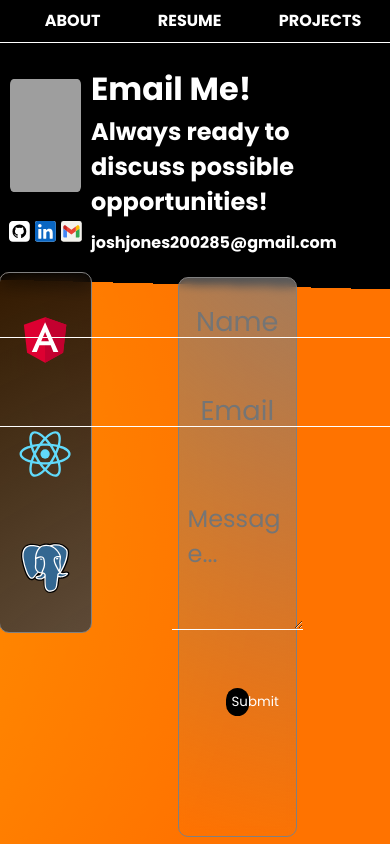
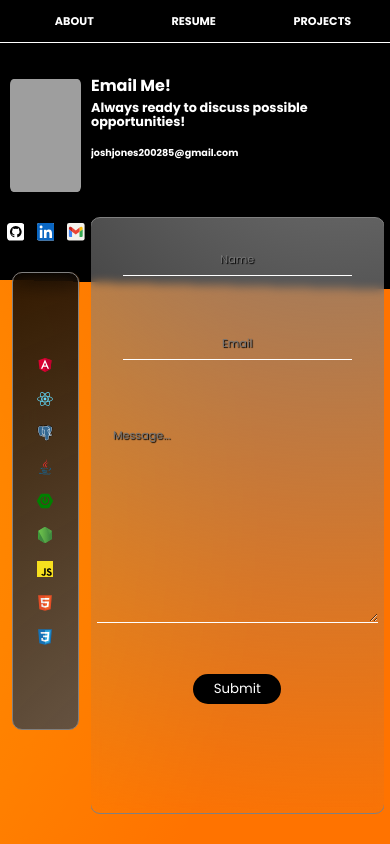
Before and after one commit to joshjones49/portfolio, a React (Vite) app: page /contact in a window 390 px wide. Built offline with nearby package versions, Linux system fonts and the light colour scheme; grey boxes are pictures that could not be loaded; a web font is replaced by a local one.

Commit message:
responsive design for mobile completed, will start laptop design next

```diff
--- a/src/components/Info/Info.css
+++ b/src/components/Info/Info.css
@@ -51,19 +51,20 @@
     overflow-y: auto;
     background: radial-gradient(circle at 300px 700px, rgba(128, 128, 128, 0.9), rgba(0, 0, 0, 0.8));
     backdrop-filter: blur(10px);
+    overflow: auto;
 }
 
 .skill-item {
-    display: flex;
-    flex-direction: column;
-    align-items: center;
-    gap: 5px;
     margin: 9px;
     width: 6rem;
     height: 6rem;
 }
 
-@media (max-width: 768px) {
+.info > .download-btn {
+    display: none;
+}
+
+@media (max-width: 450px) {
 .info {
         height: 95%;
         width: 20%;
@@ -71,7 +72,7 @@
         display: flex;
         flex-direction: column;
         align-items: center;
-        padding-top: 2em;
+        padding-top: em;
         z-index: 10;
     }
 
@@ -87,37 +88,36 @@
         margin-top: .3em;
         display: flex;
         align-items: center;
-        justify-content: space-around;
+        justify-content: space-between;
     }
 
     .social {
-        font-size: 1.3rem;
+        font-size: 1.1rem;
         transition: .2s ease-in-out;
         color: white;
     }
 
     .skills {
-        width: 90%;
-        display: flex;
-        flex-wrap: wrap;
-        align-items: center;
-        justify-content: center;
-        border: 1px solid gray;
-        border-radius: 10px;
-        height: 45%;
-        padding: 10px;
-        overflow-y: auto;
-        background: radial-gradient(circle at 300px 700px, rgba(128, 128, 128, 0.9), rgba(0, 0, 0, 0.8));
-        backdrop-filter: blur(10px);
+        width: 80%;
+        height: 60%;
+        padding: .1rem;
+        flex-direction: column;
+        overflow: auto;
     }
 
-    .skill-item {
+    .skill-item{
+        height: 1rem;
+        width: 2rem;
+    }
+
+    .info > .download-btn {
         display: flex;
-        flex-direction: column;
+        width: 100%;
+        font-size: .5rem;
         align-items: center;
-        gap: 5px;
-        margin: 9px;
-        width: 6rem;
-        height: 6rem;
+        margin-left: 2px;
+        animation: fadeIn;
+        animation-duration: .2s;
+        animation-timing-function: ease-in-out;
     }
 }
--- a/src/components/Info/Info.jsx
+++ b/src/components/Info/Info.jsx
@@ -1,13 +1,13 @@
 import './Info.css'
 
-import { Link } from 'react-router-dom'
+import { Link, useLocation } from 'react-router-dom'
 
 import { GithubSquare } from '../SVGs/githubsvg';
 import { GmailLight } from '../SVGs/gmailsvg';
 import { Linkedin } from '../SVGs/linkedinsvg';
 
-import getTechIcon from '../../pages/Projects/getTechIcons';
-import { iconMap } from '../../pages/Projects/getTechIcons';
+import resumePDF from '../../assets/SD_Joshua_Jones3.pdf'
+import { IoMdDownload } from 'react-icons/io';
 
 import { FileTypeAngular } from '../../components/SVGs/angular'
 import { ReactIcon } from '../../components/SVGs/react'
@@ -20,6 +20,16 @@ import { Html5 } from '../../components/SVGs/html'
 import { Css3 } from '../../components/SVGs/css'
 
 const Info = () => {
+
+  const location = useLocation()
+
+  const pages = [
+    { path: '/', label: 'ABOUT' },
+    { path: '/resume', label: 'RESUME' },
+    { path: '/projects', label: 'PROJECTS' },
+    { path: '/contact', label: 'CONTACT' }
+  ]
+
   return (
     <div className='info'>
       <img src="https://avatars.githubusercontent.com/u/143196112?s=400&u=327e8df978240c5aa3419d86cd61e4d70dc6f769&v=4" alt='IMG'  className="photo" />
@@ -50,6 +60,15 @@ const Info = () => {
           <Css3 className='skill-item' />
         </div>
 
+        {location.pathname === '/resume' && (
+          <div className="download-btn">
+            <IoMdDownload />
+            <a href={resumePDF} download="Joshua_Jones.pdf">
+              Download
+            </a>
+          </div>
+        )}
+
     </div>
   )
 }
--- a/src/components/Navbar/Navbar.css
+++ b/src/components/Navbar/Navbar.css
@@ -48,5 +48,10 @@
         justify-content: space-around;
         width: 100%;
         height: 100%;
+        border: none;
+    }
+
+    .link-ctn > .link > h1 {
+        font-size: .7rem;
     }
 }
--- a/src/index.css
+++ b/src/index.css
@@ -120,9 +120,9 @@ html, body{
     animation-timing-function: ease-in-out;
     background-color: transparent;
     z-index: 10;
-    /* border: 1px solid white; */
     width: 75%;
     height: 100%;
+    overflow: auto;
 }
 
 .routes-div{
--- a/src/pages/Contact/Contact.css
+++ b/src/pages/Contact/Contact.css
@@ -5,7 +5,6 @@ form{
     flex-direction: column;
     justify-content: space-around;
     align-items: center;
-    border: none;
     backdrop-filter: blur(5px);
     border-radius: 10px;
     background: radial-gradient(circle at 250px -200px, gray, transparent);
@@ -22,6 +21,7 @@ form>input{
     color: white;
     font-size: 1.7rem;
     font-family: Poppins;
+    text-shadow: 1px 1px 1px black;
 }
 form>textarea{
     background-color: transparent;
@@ -35,6 +35,7 @@ form>textarea{
     border-bottom: 1px solid white;
     padding: 1rem;
     font-family: Poppins;
+    text-shadow: 1px 1px 1px black;
 }
 form>button{
     background-color: black;
@@ -59,6 +60,7 @@ form>button:hover{
     flex-direction: column;
     justify-content: space-around;
     align-items: center;
+    overflow: auto;
 }
 
 .contact-header{
@@ -70,3 +72,62 @@ form>button:hover{
     margin-top: -20px;
     margin-bottom: -10px;
 }
+
+@media (max-width: 450px) {
+    form {
+        height: 75%;
+        width: 100%;
+    }
+
+    form>input {
+        height: 5%;
+        min-width: 20%;
+        max-width: fit-content;
+        text-align: center;
+        background-color: transparent;
+        border: none;
+        border-bottom: 1px solid white;
+        color: white;
+        font-size: .7rem;
+        font-family: Poppins;
+    }
+
+    form>textarea {
+        font-size: .7rem;
+        height: 30%;
+        width: 90%;
+        padding: 1rem;
+    }
+
+    form>button {
+        width: 30%;
+        height: 5%;
+    }
+
+    .contact {
+        height: 100%;
+        display: flex;
+        flex-direction: column;
+        justify-content: space-around;
+        align-items: center;
+    }
+
+    .contact-header > h1 {
+        font-size: 1rem;
+    }
+
+    .contact-header>h2 {
+        margin-top: -20px;
+        margin-bottom: -10px;
+        font-size: .8rem;
+    }
+
+    .contact-header>h4{
+        font-size: .6rem;
+    }
+
+    .contact-header {
+        line-height: 1.1;
+        gap: 1rem;
+    }
+}
--- a/src/pages/Home/Home.css
+++ b/src/pages/Home/Home.css
@@ -83,15 +83,15 @@
     }
 
     .summary-ctn {
-        width: 75%;
-        height: 50%;
+        width: 90%;
+        height: 80%;
         display: flex;
         flex-direction: column;
         justify-content: left;
     }
 
     .summary-ctn>h2 {
-        font-size: .4rem;
+        font-size: .8rem;
     }
 
     .summary-ctn>h2>span {
--- a/src/pages/Projects/Projects.css
+++ b/src/pages/Projects/Projects.css
@@ -13,8 +13,7 @@
     display: flex;
     align-items: left;
     flex-direction: column;
-    /* max-height: fit-content;
-    min-height: 70%; */
+    min-height: 70%;
     height: 80%;
     width: 40%;
     font-size: .9rem;
@@ -92,3 +91,56 @@
     font-size: 1.5rem;
     cursor: pointer;
 }
+
+@media (max-width: 450px) {
+
+    .project-card {
+        display: flex;
+        align-items: left;
+        flex-direction: column;
+        height: fit-content;
+        width: 100%;
+        font-size: .4rem;
+        padding: .4rem;
+        line-height: 1.4;
+    }
+
+    .github {
+        font-family: Poppins;
+        width: fit-content;
+        height: fit-content;
+        border-radius: 10px;
+        display: flex;
+        align-items: center;
+        justify-content: center;
+        font-size: 2rem;
+        margin-left: 5px;
+    }
+    .logo {
+        margin-right: 0;
+    }
+
+    .tech-icons {
+        gap: .6rem;
+        height: fit-content;
+    }
+
+    .tech-icons svg {
+        width: 2rem;
+        height: 2rem;
+    }
+
+    .expressjs {
+        font-size: 1rem;
+        color: green;
+        text-shadow: -1px -1px 0px black;
+    }
+
+    .project-card>a>button {
+        font-family: Poppins;
+        background: transparent;
+        border: none;
+        font-size: 1.5rem;
+        cursor: pointer;
+    }
+}
--- a/src/pages/Resume/Resume.css
+++ b/src/pages/Resume/Resume.css
@@ -57,3 +57,19 @@
     border-radius: 10px;
     transition: .5s ease-in-out;
 }
+
+@media (max-width: 450px) {
+    .download-btn {
+        display: none;
+    }
+
+    .resume-form {
+        height: 100%;
+        width: 100%;
+        backdrop-filter: blur(12px);
+        overflow-y: scroll;
+        font-size: .7rem;
+        margin-left: 5px;
+        line-height: 1.1;
+    }
+}
--- a/src/pages/Resume/Resume.jsx
+++ b/src/pages/Resume/Resume.jsx
@@ -47,7 +47,7 @@ const Resume = () => {
       <div className="download-btn">
         <IoMdDownload />
         <a href={resumePDF} download="Joshua_Jones.pdf">
-           Download
+          Download
         </a>
       </div>
     </div>
```
Also changed, not shown: src/pages/Contact/Contact.jsx (indentation only).
